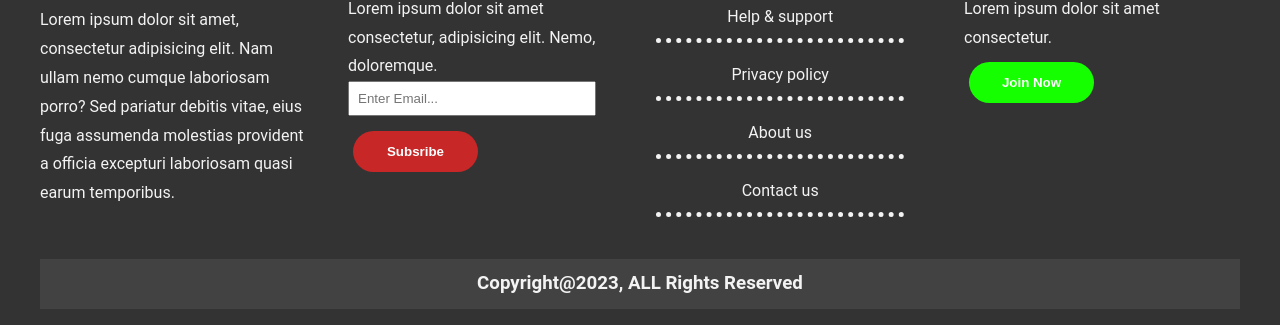
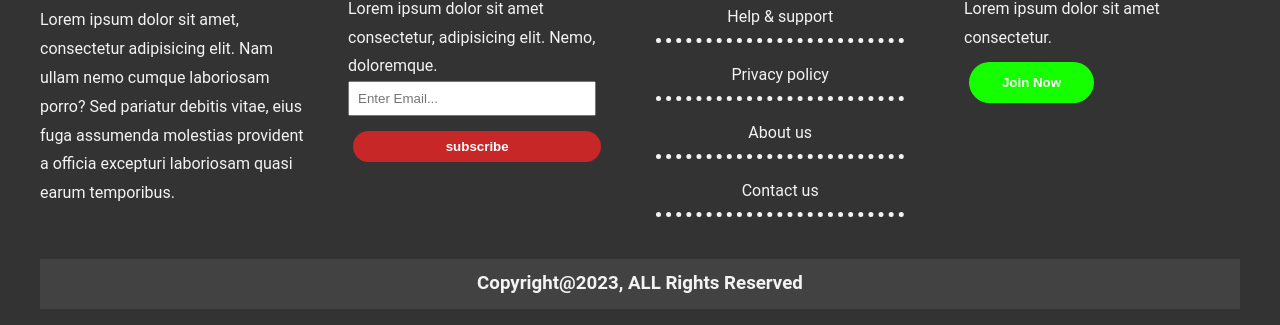
Before and after one commit to Amir2210/Newsgrid, a plain HTML site: page about.html in a window 1280 px wide. Shown: the part 673-998 px from the top of the page. Drawn offline with Linux system fonts and the light colour scheme.

Commit message:
updated form to all page

```diff
--- a/about.html
+++ b/about.html
@@ -57,8 +57,10 @@
       <div>
         <h2>Email Newletter</h2>
         <p>Lorem ipsum dolor sit amet consectetur, adipisicing elit. Nemo, doloremque.</p>
-        <input type="email" placeholder="Enter Email...">
-        <a href="form.html"><button class="btn btn-curent">Subsribe</button></a>
+        <form  name="Contact" method="post" data-netlify="true">
+          <input type="email" name="email" placeholder="Enter Email...">
+          <input type="submit" value="subscribe" class="btn btn-curent">
+        </form>
       </div>
       <div>
         <h2>Site Links</h2>
```
Also changed, not shown: article1.html (+4 -2 lines), article2.html (+4 -2 lines), article3.html (+4 -2 lines), article4.html (+4 -2 lines), article5.html (+4 -2 lines), article6.html (+4 -2 lines), article7.html (+4 -2 lines), form.html (+4 -2 lines).
